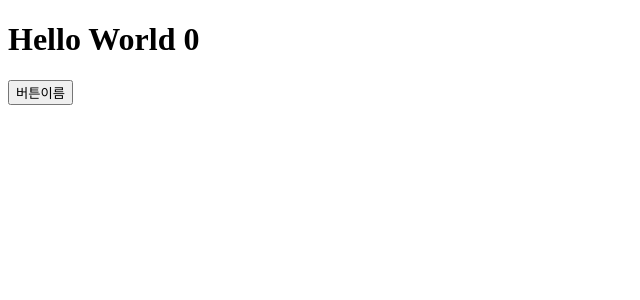
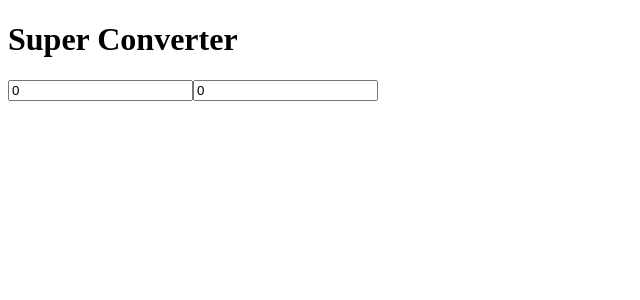
Before and after one commit to cogito1016/ReactJS_projects, a React (Create React App) app in the folder movieApp/movie-app/: page / in a window 1280 px wide. Shown: the top 300 px of the page, without its empty margins (0-640 px from the left). Built offline with nearby package versions, Linux system fonts and the light colour scheme.

Commit message:
feat: converter

```diff
--- a/movieApp/movie-app/src/App.js
+++ b/movieApp/movie-app/src/App.js
@@ -1,17 +1,31 @@
 import { useState } from "react";
-import Button from "./Button";
 
 function App() {
-  const [counter, setCounter] = useState(0);
+  const [minutes, setMinutes] = useState(0);
+  const [hours, setHours] = useState(0);
 
-  const counterUp = () => {
-    setCounter((current) => current + 1);
+  const convertHandler = (inputType) => {
+    console.log("함수발생");
+    if (inputType === "MINUTES") {
+      setHours(minutes / 60);
+    } else if (inputType === "HOURS") {
+      setMinutes(hours * 60);
+    }
   };
 
   return (
     <div>
-      <h1>Hello World {counter}</h1>
-      <Button onclickFunc={counterUp} text="버튼이름"></Button>
+      <h1>Super Converter</h1>
+      <input
+        placeholder="Minutes"
+        defaultValue={minutes}
+        onChange={() => convertHandler("MINUTES")}
+      />
+      <input
+        placeholder="Hours"
+        defaultValue={hours}
+        onChange={() => convertHandler("HOURS")}
+      />
     </div>
   );
 }
--- a/movieApp/movie-app/src/Button.js
+++ /dev/null
@@ -1,11 +0,0 @@
-import PropTypes from "prop-types";
-
-function Button(props) {
-  return <button onClick={props.onclickFunc}>{props.text}</button>;
-}
-
-Button.propTypes = {
-  text: PropTypes.string.isRequired,
-};
-
-export default Button;
```
Also changed, not shown: 1 other file (tests, documents, lock files or other folders).
